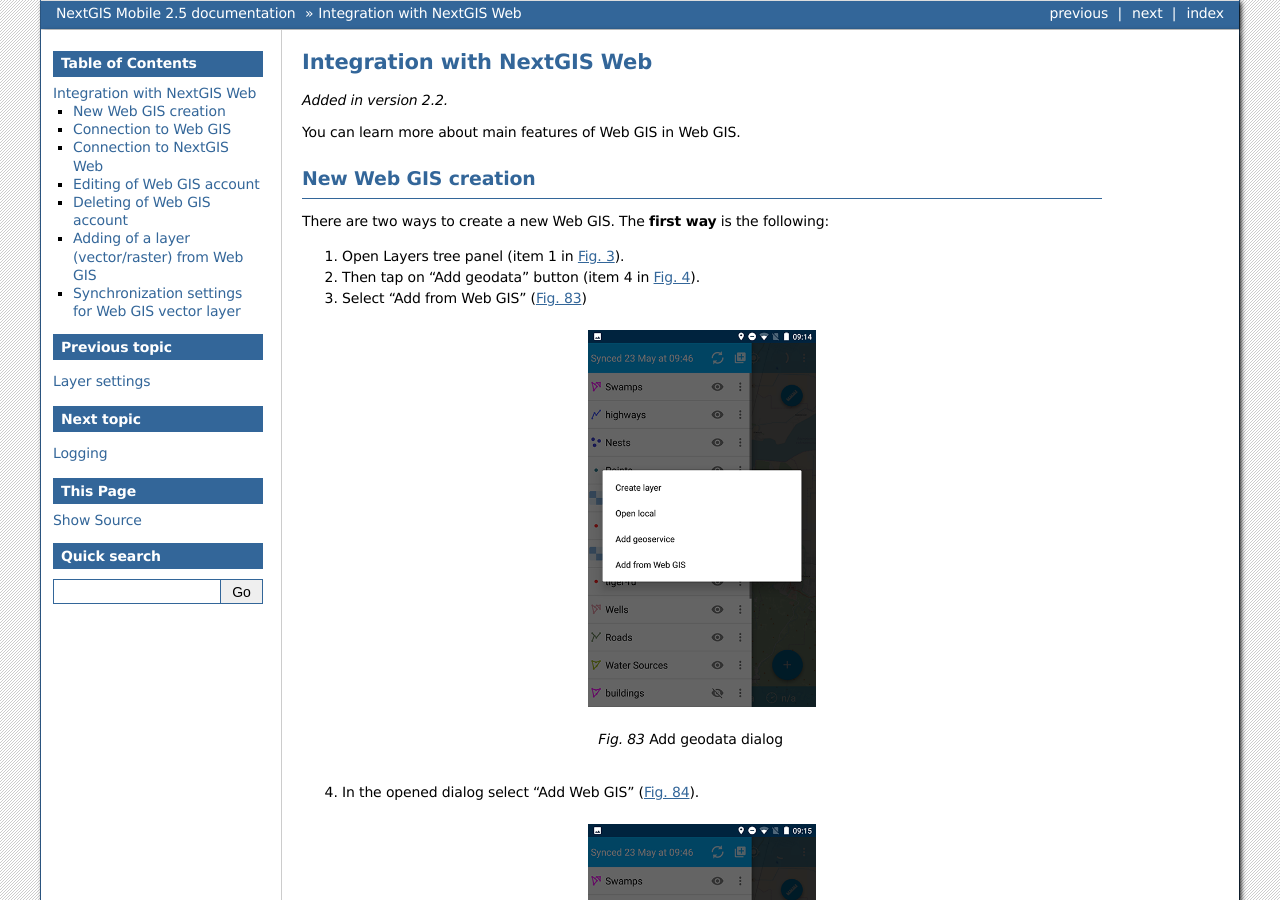
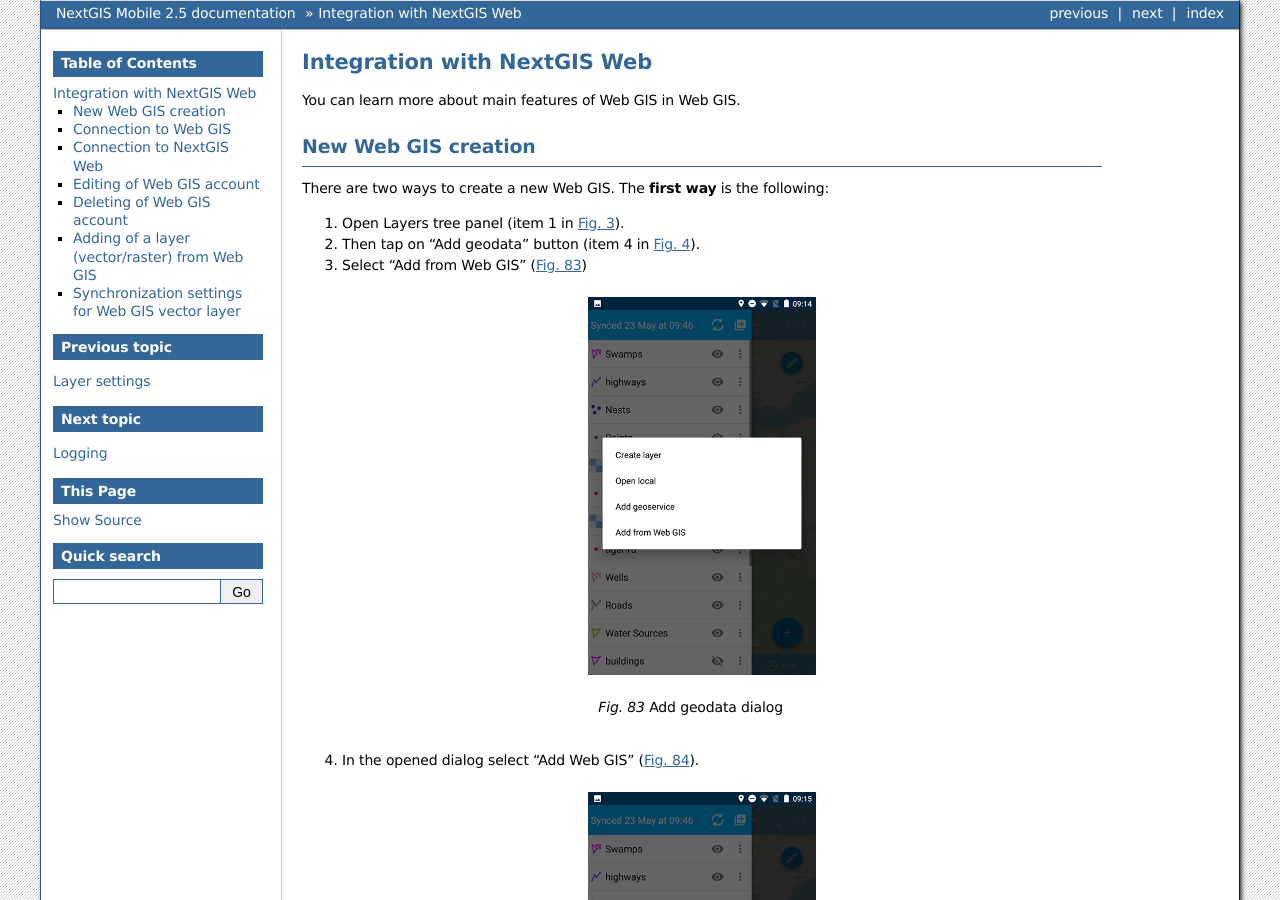
Before and after one commit to nextgis/docs_ngmobile, a Sphinx documentation site: the page built from source/ngw_integration.rst, in a window 1280 px wide and 900 px high. Built offline with Sphinx 7.4.7, drawn with Linux system fonts in a browser that asks for light colours; formulas are drawn with MathJax 3.

Commit message:
Update ngw_integration.rst

```diff
--- a/source/ngw_integration.rst
+++ b/source/ngw_integration.rst
@@ -4,8 +4,6 @@
 
 Integration with NextGIS Web
 ============================
-
-.. versionadded:: 2.2
 
 .. only:: html
 
```
